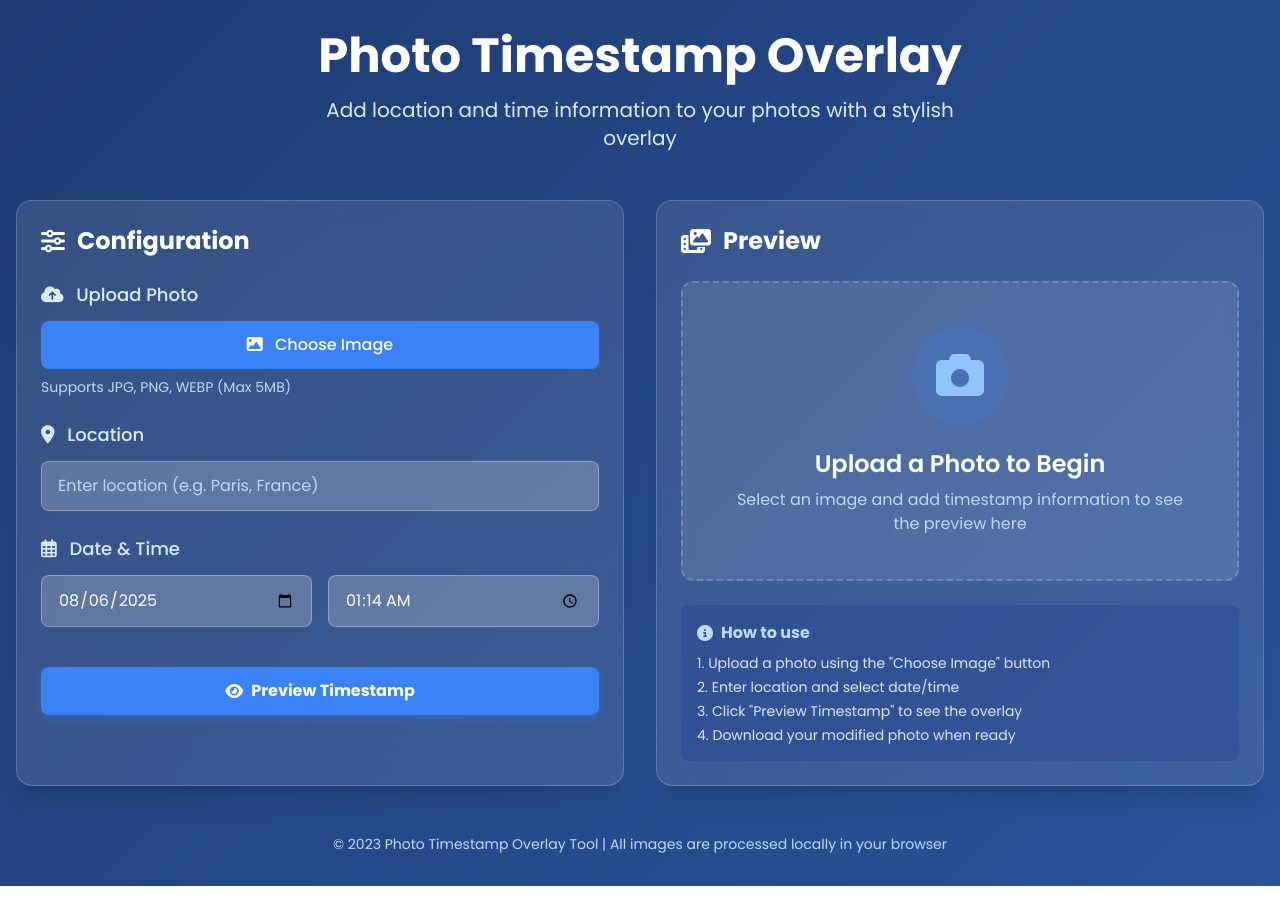
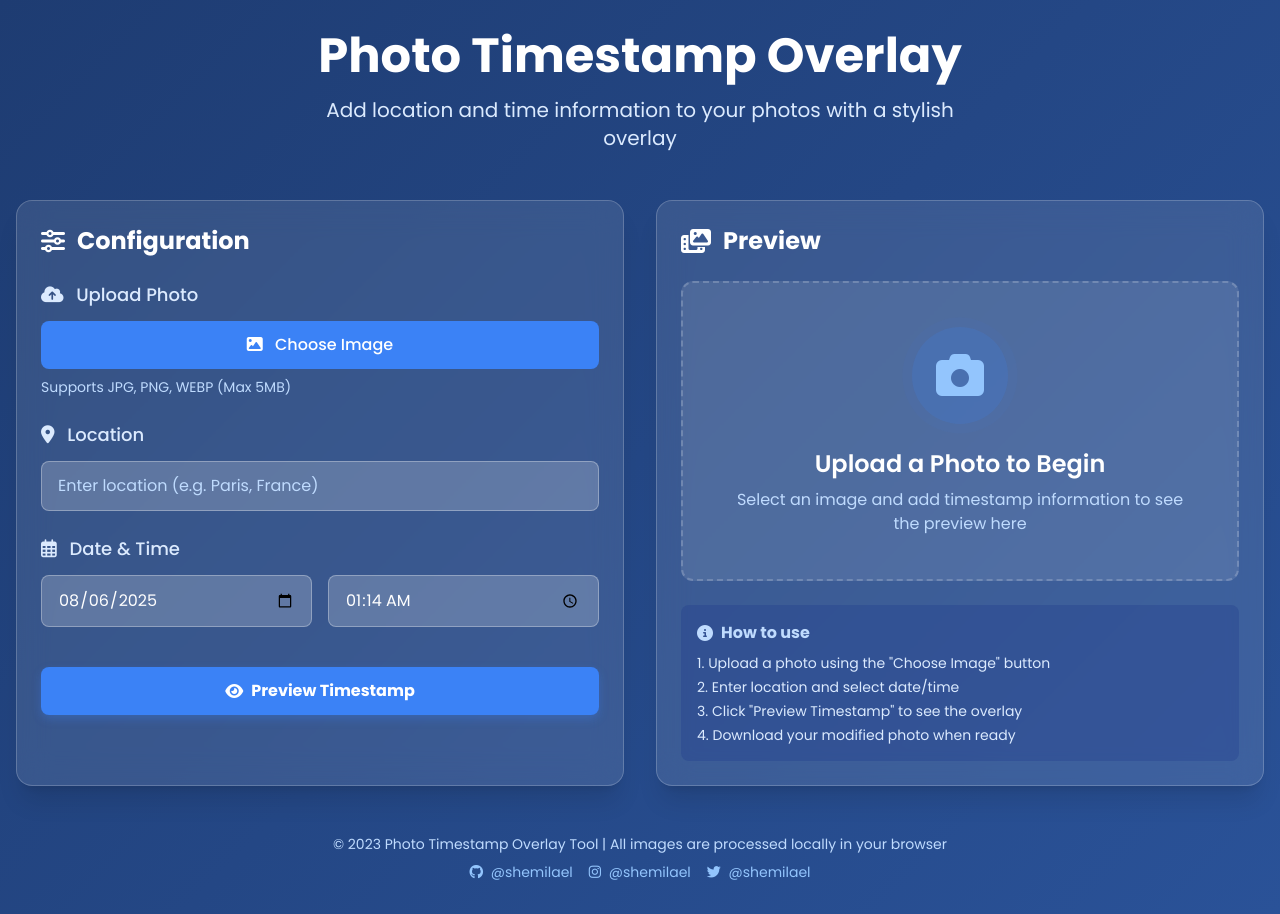
Before and after one commit to shemilael/photostamp1000uploadmaksimal, a plain HTML site: page index.html in a window 1280 px wide. Before the commit the page ends 886 px from the top, so only its background shows below. Drawn offline with nearby package versions, Linux system fonts and the light colour scheme.

Commit message:
Update index.html

```diff
--- a/index.html
+++ b/index.html
@@ -234,6 +234,17 @@
 
         <footer class="mt-12 text-center text-blue-200 text-sm">
             <p>© 2023 Photo Timestamp Overlay Tool | All images are processed locally in your browser</p>
+            <div class="mt-2 flex justify-center gap-4 text-blue-300">
+                <a href="https://github.com/shemilael" target="_blank" rel="noopener" class="hover:text-white">
+                    <i class="fab fa-github mr-1"></i> @shemilael
+                </a>
+                <a href="https://instagram.com/shemilael" target="_blank" rel="noopener" class="hover:text-white">
+                    <i class="fab fa-instagram mr-1"></i> @shemilael
+                </a>
+                <a href="https://twitter.com/shemilael" target="_blank" rel="noopener" class="hover:text-white">
+                    <i class="fab fa-twitter mr-1"></i> @shemilael
+                </a>
+            </div>
         </footer>
     </div>
 
```
